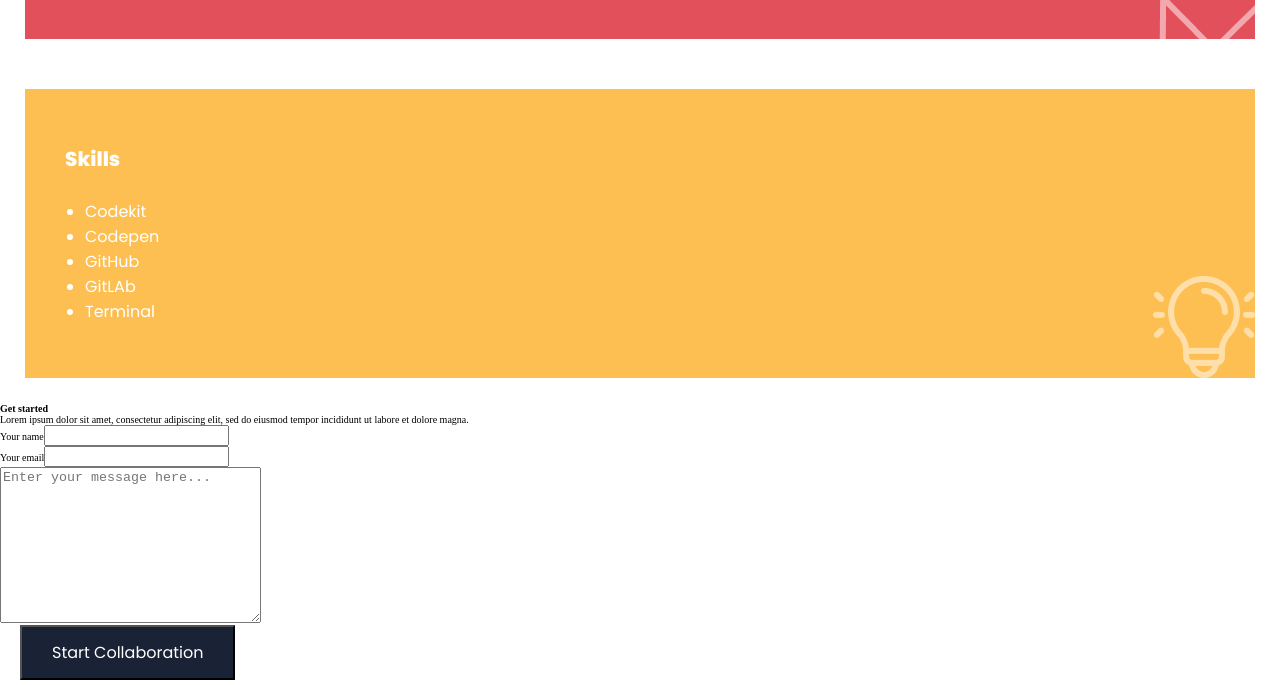
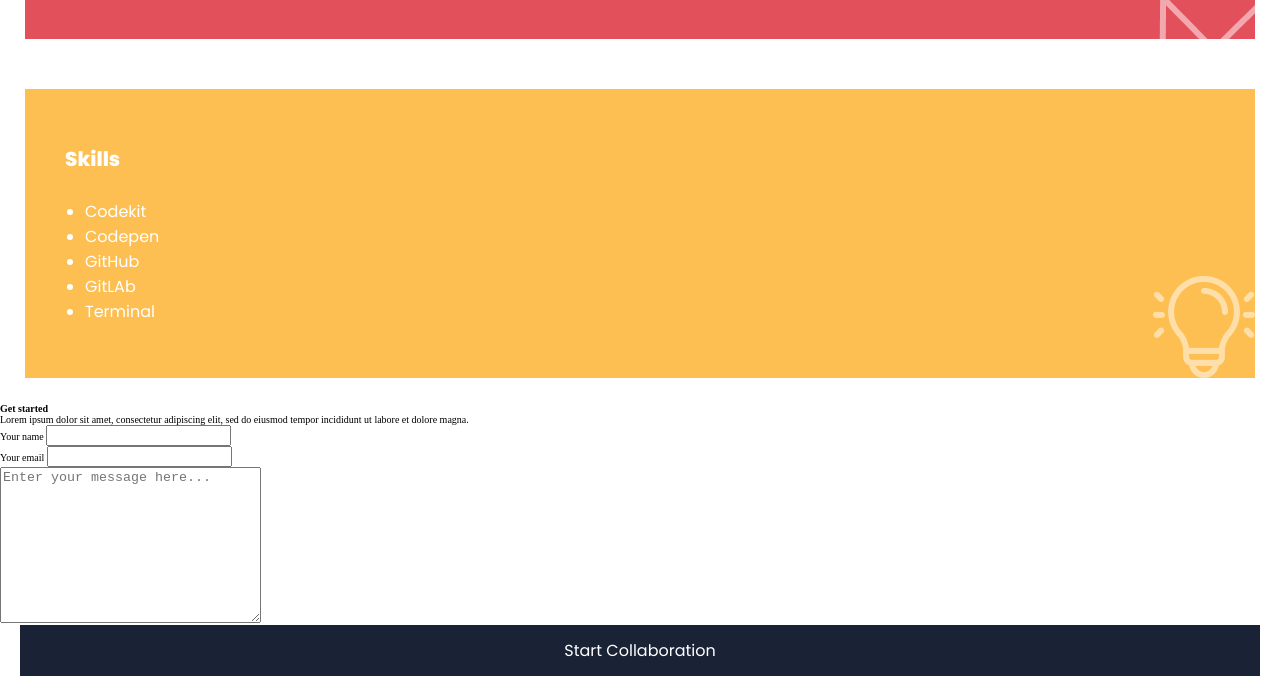
Before and after one commit to erickhansx/portfolio, a website: page index.html in a window 1280 px wide. Shown: the part 7267-7952 px from the top of the page. Drawn offline with nearby package versions, Linux system fonts and the light colour scheme.

Commit message:
Add styles to Start Collaboration button

```diff
--- a/index.html
+++ b/index.html
@@ -280,12 +280,12 @@
           </p>
           <ul>
             <li>
-              <label for="name">Your name</label
-              ><input type="text" name="user_name" id="name" maxlength="30" />
+              <label for="name">Your name</label>
+              <input type="text" name="user_name" id="name" maxlength="30" />
             </li>
             <li>
-              <label for="email">Your email</label
-              ><input type="email" name="E-mail" id="email" />
+              <label for="email">Your email</label>
+              <input type="email" name="E-mail" id="email" />
             </li>
             <li>
               <textarea
@@ -297,14 +297,14 @@
                 placeholder="Enter your message here..."
               ></textarea>
             </li>
-            <li>
-              <button
-                class="get-my-cv-btn start-colab colab-butn"
+            <div class="get-my-cv">
+              <a
+                class="get-my-cv-btn start-colab colab-butn colab-detail"
                 type="submit"
               >
                 Start Collaboration
-              </button>
-            </li>
+              </a>
+            </div>
           </ul>
         </form>
       </fieldset>
```
